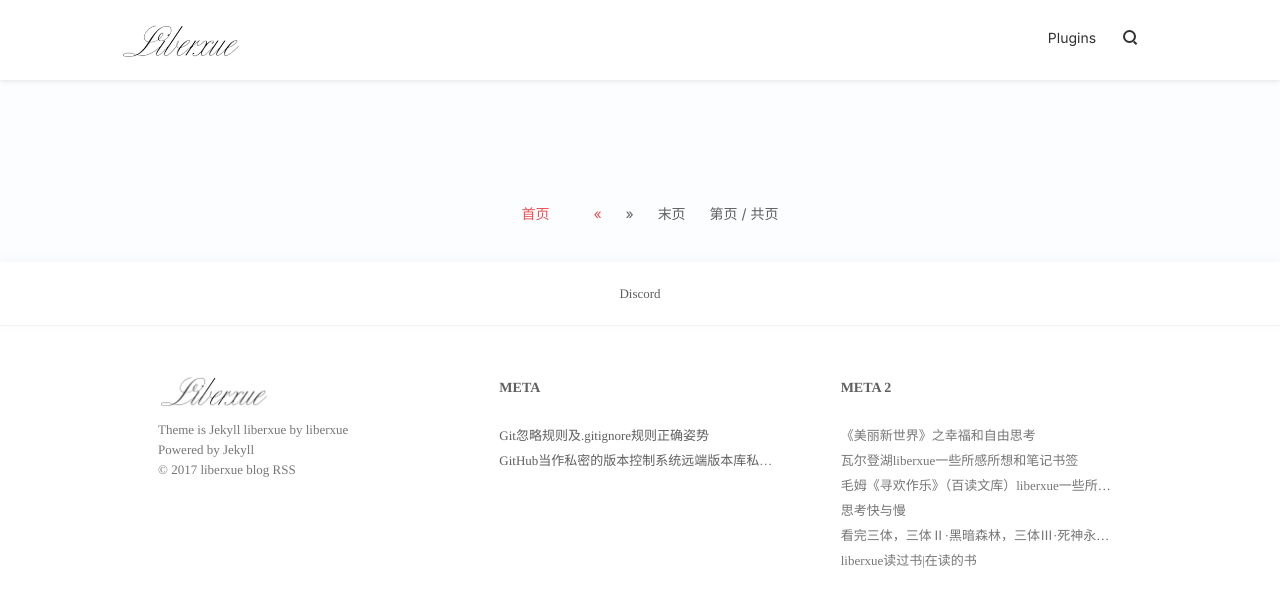
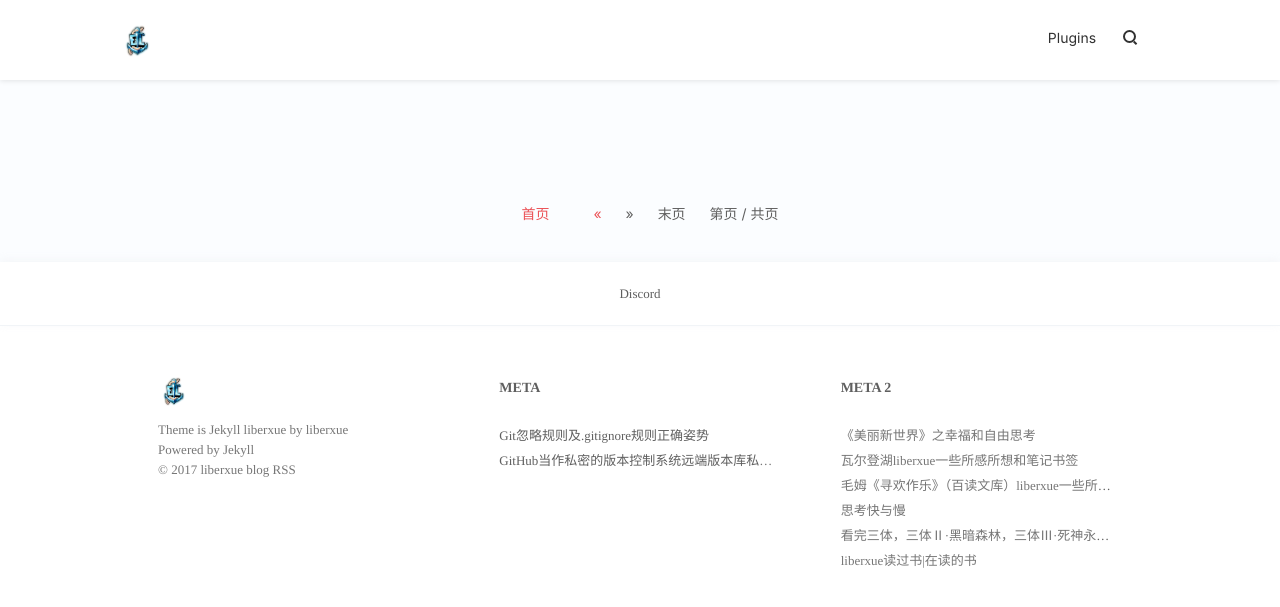
Before and after one commit to Elli-tt/elli-tt.github.io, a Jekyll site: the page built from road/index.html, in a window 1280 px wide. Shown: the top 607 px of the page. Built offline with Jekyll 4.4.1, drawn with Linux system fonts in a browser that asks for light colours; nearby versions of some CDN libraries; comment, search, counter and statistics services are not loaded.

Commit message:
change logo

```diff
--- a/_includes/foot.html
+++ b/_includes/foot.html
@@ -11,7 +11,7 @@
             <div class="meta-item meta-copyright">
                 <div class="meta-copyright-info">
                     <a href="/" class="info-logo">
-                         <img src="{{ site.url }}/style/images/logo-liberxue.png"   title="访问 LiberXue_blog" data-hover="LiberXue_blog" alt="LiberXue_blog" /> </a>
+                         <img src="{{ site.url }}/style/images/logo-el.png"   title="访问 LiberXue_blog" data-hover="LiberXue_blog" alt="LiberXue_blog" /> </a>
                     <div class="info-text">
                         <p>Theme is <a href="http://www.liberxue.com/2017/08/03/Jekyllthemes.html" title="访问 Jekyll liberxue主题"  data-hover="Jekyll liberxue"target="_blank">Jekyll liberxue</a> by <a href="http://www.liberxue.com/about" target="_blank">liberxue</a></p>
                         <p>Powered by <a href="{{ site.url }}/tags/#Jekyll" title="Jekyll" data-hover="Jekyll" target="_blank" rel="nofollow">Jekyll</a></p>
--- a/_layouts/blog.html
+++ b/_layouts/blog.html
@@ -10,7 +10,7 @@
 <body class="" gtools_scp_screen_capture_injected="true">
 <header id="header" class="header bg-white">
     <div class="navbar-container">
-      <a href="/?liberxue" title="访问 {{site.title }}" class="navbar-logo"> <img src="{{ site.url }}/style/images/logo-liberxue.png" alt="{{ site.title }}"> </a>
+      <a href="/?liberxue" title="访问 {{site.title }}" class="navbar-logo"> <img src="{{ site.url }}/style/images/logo-el.png" alt="{{ site.title }}"> </a>
         <div class="navbar-menu">
             {% for link in site.links %}
             <a href="{% unless link.external %}{{ site.url }}{% endunless %}{{ link.url }}">{{ link.name }}</a>
--- a/_layouts/default.html
+++ b/_layouts/default.html
@@ -12,7 +12,7 @@
 <body class="bg-grey" gtools_scp_screen_capture_injected="true"><div id="MathJax_Message" style="display: none;"></div>
 <header id="header" class="header bg-white">
     <div class="navbar-container">
-      <a href="/?liberxue" title="访问 {{  site.title }}" class="navbar-logo"> <img src="{{ site.url }}/style/images/logo-liberxue.png" alt="{{ site.title }}"> </a>
+      <a href="/?liberxue" title="访问 {{  site.title }}" class="navbar-logo"> <img src="{{ site.url }}/style/images/logo-el.png" alt="{{ site.title }}"> </a>
         <div class="navbar-menu">
            {% for link in site.links %}
             <a href="{{ link.url }}?liberxue"  title="访问 {{  link.name }}" data-hover="{{link.name}}">{{ link.name }}</a>
```
Also changed, not shown: style/images/logo-el.png (added).
